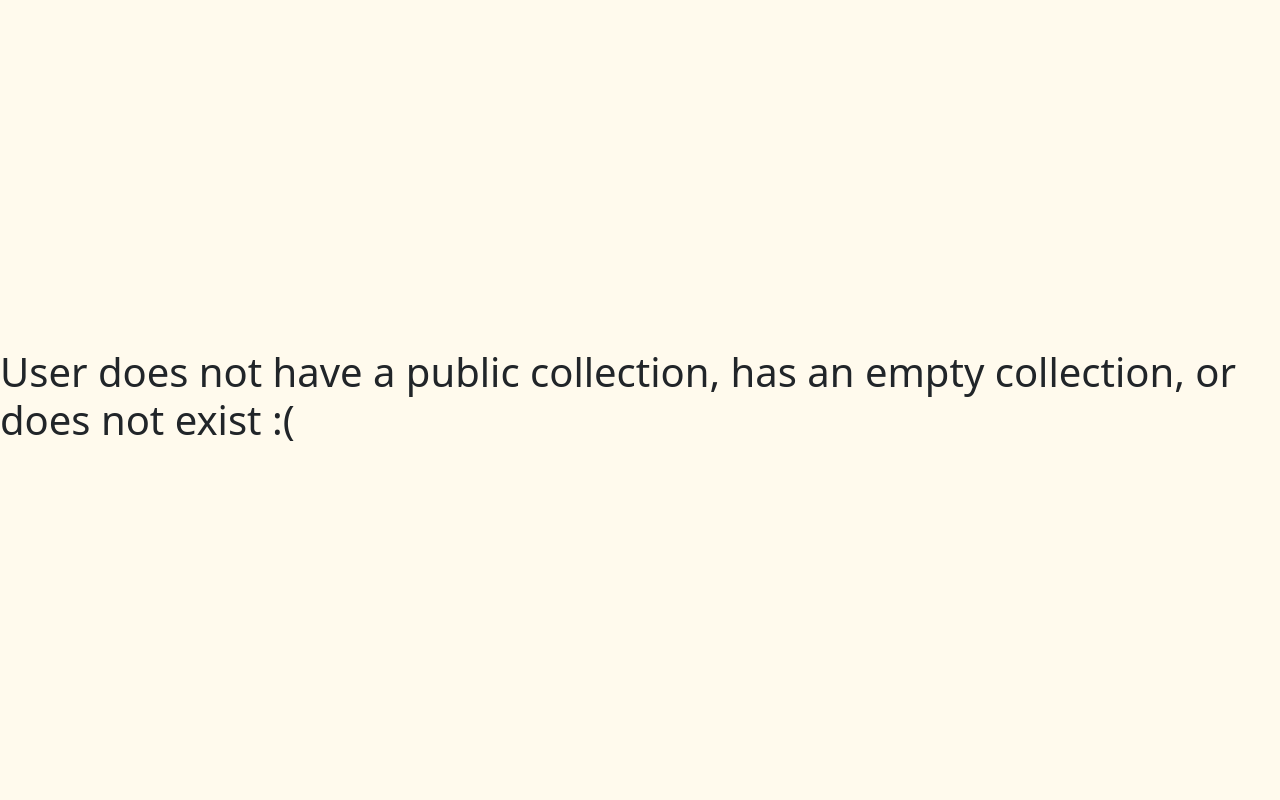
After one commit to dsmaugy/personal-site, a Flask app: template app/templates/vinyl_no_user.html.j2 in a window 1280 px wide. The commit adds this page. Run offline with Flask 2, Linux system fonts and the light colour scheme; the template is opened without the code that fills it, so the values that code supplies are empty.

```diff
--- a/app/app.py
+++ b/app/app.py
@@ -132,18 +132,17 @@ def index():
 @cache.cached(timeout=60, query_string=True)
 def vinyl_collection(username):
     per_row = request.args.get('perrow')
-    print(per_row)
-    collection_list_sorted = inflate_vinyl_list(discogs.get_user_collection(username), records_per_row=3)
+
+    if not per_row or not per_row.isdigit() or int(per_row) < 1:
+        per_row = 3
+    else:
+        per_row = int(per_row)
+
+    collection_list_sorted = inflate_vinyl_list(discogs.get_user_collection(username), records_per_row=per_row)
     if len(collection_list_sorted) == 0:
-        return "User does not have a public collection, has an empty collection, or does not exist"
+        return render_template("vinyl_no_user.html.j2")
     else:
         return render_template("vinyl_collection.html.j2", collection_rows=collection_list_sorted)
-
-# @app.route('/serena_collection')
-# @cache.cached(timeout=60)
-# def serena_collection():
-#     collection_list_sorted = inflate_vinyl_list(discogs.get_user_collection('serenado'), records_per_row=6)
-#     return render_template("vinyl_collection.html.j2", collection_rows=collection_list_sorted)
 
 @app.before_request
 def before_request():
--- /dev/null
+++ b/app/static/css/vinyl_no_user.css
@@ -0,0 +1,23 @@
+html {
+    background-color: #fffaed;
+    /* Tooltip top position is glitchy */
+    /* height: 100%; */
+}
+
+body {
+    background-color: #fffaed;
+    /* height: 100%; */
+}
+
+#main-container {
+    max-width: 80%;
+    text-align: center;
+}
+
+
+/* h1 {
+    position: absolute;
+    margin: 0;
+    top: 50%;
+    transform: translateY(-50%);
+} */
--- /dev/null
+++ b/app/templates/vinyl_no_user.html.j2
@@ -0,0 +1,37 @@
+<html>
+
+<head>
+    <title>Vinyl Collection</title>
+
+    <link href="https://cdn.jsdelivr.net/npm/bootstrap@5.0.2/dist/css/bootstrap.min.css" rel="stylesheet" integrity="sha384-EVSTQN3/azprG1Anm3QDgpJLIm9Nao0Yz1ztcQTwFspd3yD65VohhpuuCOmLASjC" crossorigin="anonymous">
+    <link rel="stylesheet" href="https://cdn.jsdelivr.net/npm/bootstrap-icons@1.5.0/font/bootstrap-icons.css">
+    <link rel="stylesheet" href="{{ url_for('static', filename='css/vinyl_no_user.css') }}">
+
+    <link rel="preconnect" href="https://fonts.googleapis.com">
+    <link rel="preconnect" href="https://fonts.gstatic.com" crossorigin>
+    <link href="https://fonts.googleapis.com/css2?family=Noto+Sans+JP:wght@300;500&display=swap" rel="stylesheet">
+    <link href="https://fonts.googleapis.com/css2?family=Roboto+Mono:ital,wght@0,300;1,300&display=swap" rel="stylesheet">
+    <link rel="shortcut icon" type="image/x-icon" href="{{ url_for('static', filename='images/favicon.ico') }}" />
+
+    <!-- Global site tag (gtag.js) - Google Analytics -->
+    <script async src="https://www.googletagmanager.com/gtag/js?id=G-Q63XX3G266"></script>
+    <script>
+    window.dataLayer = window.dataLayer || [];
+    function gtag(){dataLayer.push(arguments);}
+    gtag('js', new Date());
+
+    gtag('config', 'G-Q63XX3G266');
+    </script>
+</head>
+
+<body>
+
+<body>
+
+    <div class="d-flex flex-column min-vh-100 justify-content-center align-items-center">
+        <h1>User does not have a public collection, has an empty collection, or does not exist :(</h1>
+    </div>
+
+</body>
+
+</html>
```
Also changed, not shown: app/static/css/index.css (+4 -3 lines), app/templates/index.html.j2 (+9 -1 lines).
